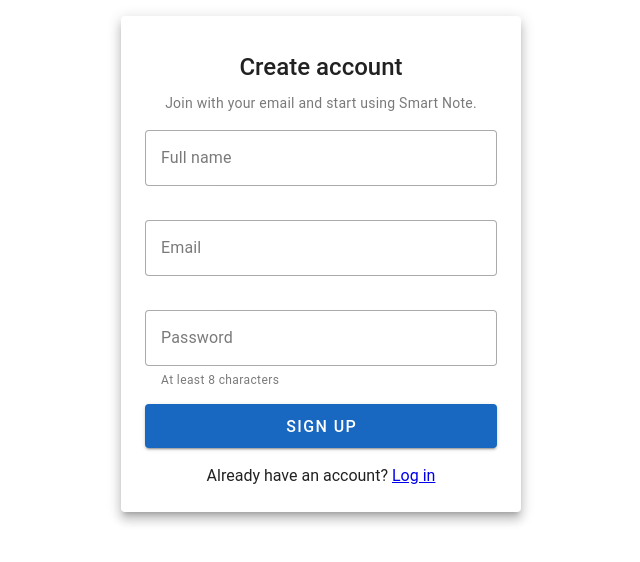
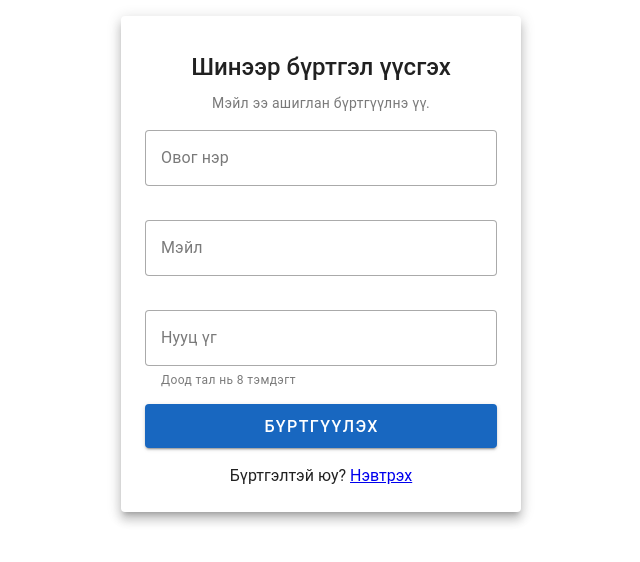
Before and after one commit to SodbilegTugsbayr/Smart-Note, a Nuxt app in the folder frontend/: page /signup in a window 1280 px wide. Shown: the top 562 px of the page, without its empty margins (319-959 px from the left). Built offline with nearby package versions, Linux system fonts and the light colour scheme.

Commit message:
fix: locale

```diff
--- a/frontend/pages/index.vue
+++ b/frontend/pages/index.vue
@@ -1,4 +1,4 @@
-<script setup lang="ts">
+<script setup>
 const user = useUser()
 
 const lessons = ref([
@@ -42,7 +42,7 @@ const summary = computed(() => {
   return { total, completed, inProgress, averageProgress: Math.round(averageProgress) }
 })
 
-function statusColor(status: string) {
+function statusColor(status) {
   if (status === "Completed") return "success"
   if (status === "In progress") return "warning"
   return "default"
@@ -80,7 +80,7 @@ async function logout() {
             rounded
           />
         </v-card>
-        <v-btn color="error" variant="text" @click="logout"> Logout </v-btn>
+        <v-btn color="error" variant="text" @click="logout"> Гарах </v-btn>
       </v-col>
     </v-row>
 
--- a/frontend/pages/login.vue
+++ b/frontend/pages/login.vue
@@ -1,4 +1,4 @@
-<script setup lang="ts">
+<script setup>
 const router = useRouter()
 const loading = ref(false)
 const error = ref("")
@@ -18,8 +18,8 @@ async function submit() {
       credentials: "include",
     })
     router.push("/")
-  } catch (err: any) {
-    error.value = err?.data || err?.message || "Login failed"
+  } catch (err) {
+    error.value = err?.data || err?.message || "Нэврэхэд алдаа гарлаа"
   } finally {
     loading.value = false
   }
@@ -31,9 +31,9 @@ async function submit() {
     <v-row align="center" justify="center">
       <v-col cols="12" sm="8" md="5" lg="4">
         <v-card class="pa-6" elevation="8">
-          <v-card-title class="text-h5 text-center">Welcome back</v-card-title>
+          <v-card-title class="text-h5 text-center">Өдрийн мэнд</v-card-title>
           <v-card-subtitle class="text-center mb-4">
-            Sign in with your email and password.
+            Бүртгэлтэй мэйл болон нууц үгээ ашиглан нэвтэрнэ үү.
           </v-card-subtitle>
 
           <v-alert v-if="error" type="error" variant="tonal" class="mb-4" border="start">
@@ -43,7 +43,7 @@ async function submit() {
           <v-form @submit.prevent="submit">
             <v-text-field
               v-model="form.email"
-              label="Email"
+              label="Мэйл"
               type="email"
               required
               variant="outlined"
@@ -51,7 +51,7 @@ async function submit() {
             />
             <v-text-field
               v-model="form.password"
-              label="Password"
+              label="Нууц үг"
               type="password"
               required
               variant="outlined"
@@ -59,13 +59,13 @@ async function submit() {
             />
 
             <v-btn color="primary" block size="large" :loading="loading" type="submit">
-              Log in
+              Нэвтрэх
             </v-btn>
           </v-form>
 
           <div class="d-flex justify-center mt-4">
-            <span class="me-1">New here?</span>
-            <NuxtLink to="/signup">Create an account</NuxtLink>
+            <span class="me-1">Бүртгүүлэх үү?</span>
+            <NuxtLink to="/signup">Шинэ бүртгэл үүсгэх</NuxtLink>
           </div>
         </v-card>
       </v-col>
--- a/frontend/pages/signup.vue
+++ b/frontend/pages/signup.vue
@@ -1,4 +1,4 @@
-<script setup lang="ts">
+<script setup>
 const router = useRouter()
 const loading = ref(false)
 const error = ref("")
@@ -19,8 +19,8 @@ async function submit() {
       credentials: "include",
     })
     router.push("/")
-  } catch (err: any) {
-    error.value = err?.data || err?.message || "Sign up failed"
+  } catch (err) {
+    error.value = err?.data || err?.message || "Бүртгүүлэхэд алдаа гарлаа"
   } finally {
     loading.value = false
   }
@@ -32,32 +32,26 @@ async function submit() {
     <v-row align="center" justify="center">
       <v-col cols="12" sm="8" md="5" lg="4">
         <v-card class="pa-6" elevation="8">
-          <v-card-title class="text-h5 text-center">Create account</v-card-title>
+          <v-card-title class="text-h5 text-center">Шинээр бүртгэл үүсгэх</v-card-title>
           <v-card-subtitle class="text-center mb-4">
-            Join with your email and start using Smart Note.
+            Мэйл ээ ашиглан бүртгүүлнэ үү.
           </v-card-subtitle>
 
-          <v-alert
-            v-if="error"
-            type="error"
-            variant="tonal"
-            class="mb-4"
-            border="start"
-          >
+          <v-alert v-if="error" type="error" variant="tonal" class="mb-4" border="start">
             {{ error }}
           </v-alert>
 
           <v-form @submit.prevent="submit">
             <v-text-field
               v-model="form.name"
-              label="Full name"
+              label="Овог нэр"
               required
               variant="outlined"
               class="mb-3"
             />
             <v-text-field
               v-model="form.email"
-              label="Email"
+              label="Мэйл"
               type="email"
               required
               variant="outlined"
@@ -65,29 +59,23 @@ async function submit() {
             />
             <v-text-field
               v-model="form.password"
-              label="Password"
+              label="Нууц үг"
               type="password"
               required
               variant="outlined"
               class="mb-4"
-              hint="At least 8 characters"
+              hint="Доод тал нь 8 тэмдэгт"
               persistent-hint
             />
 
-            <v-btn
-              color="primary"
-              block
-              size="large"
-              :loading="loading"
-              type="submit"
-            >
-              Sign up
+            <v-btn color="primary" block size="large" :loading="loading" type="submit">
+              Бүртгүүлэх
             </v-btn>
           </v-form>
 
           <div class="d-flex justify-center mt-4">
-            <span class="me-1">Already have an account?</span>
-            <NuxtLink to="/login">Log in</NuxtLink>
+            <span class="me-1">Бүртгэлтэй юу?</span>
+            <NuxtLink to="/login">Нэвтрэх</NuxtLink>
           </div>
         </v-card>
       </v-col>
```
Also changed, not shown: 1 other file (tests, documents, lock files or other folders).
